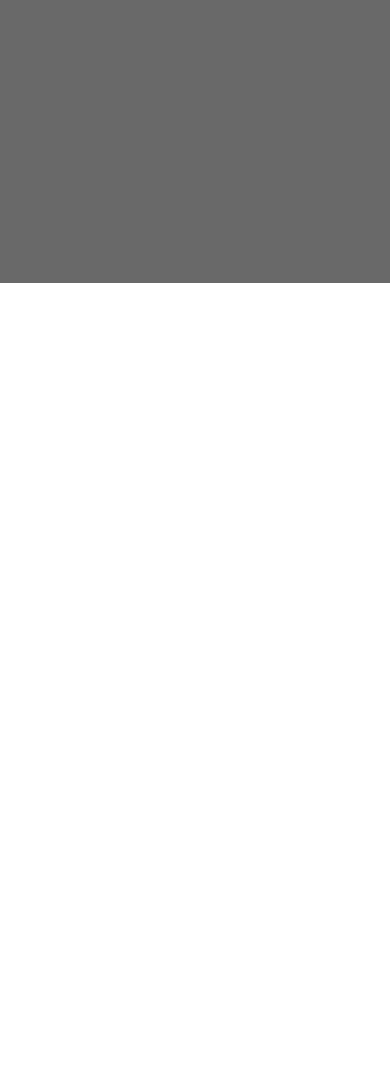
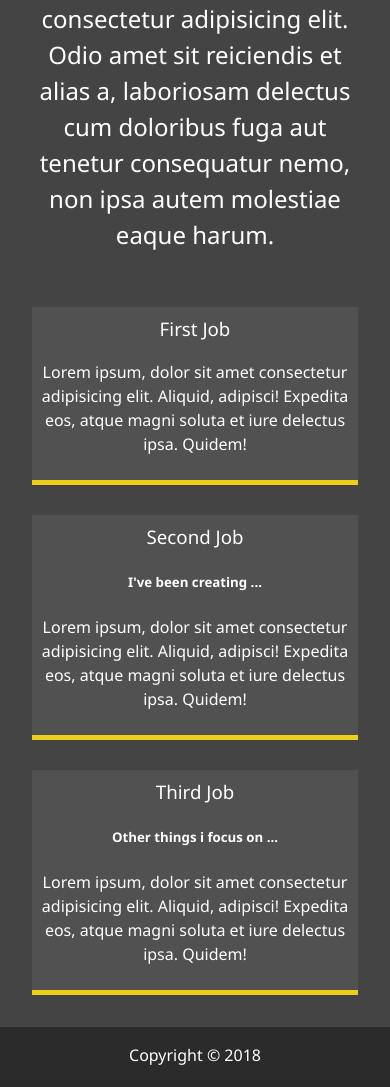
Before and after one commit to Diogn/Diogn.github.io, a website: page dist/about.html in a window 390 px wide. Shown: the part 561-1648 px from the top of the page. Before the commit the page ends 844 px from the top, so only its background shows below. Drawn offline with Linux system fonts and the light colour scheme.

Commit message:
make bio section, and create template for mobile format

```diff
--- a/scss/_mobile.scss
+++ b/scss/_mobile.scss
@@ -49,6 +49,17 @@
       height: 150px;
     }
   }
+
+  .about-info {
+    grid-template-areas:
+      'bioimage'
+      'bio'
+      'job1'
+      'job2'
+      'job3';
+
+      grid-template-columns: 1fr;
+  }
 }
 
 // Smartphones
--- a/scss/main.scss
+++ b/scss/main.scss
@@ -1,6 +1,5 @@
 @import 'config';
 @import 'menu';
-@import 'mobile';
 
 * {
   box-sizing: border-box;
@@ -51,7 +50,8 @@
 
 main {
   padding: 4rem;
-  height: 100%;
+  // height: 100%;
+  min-height: calc(100vh - 60px);
 
   .icons {
     margin-top: 1rem;
@@ -74,3 +74,57 @@
     }
   }
 }
+
+// About - Page
+
+
+
+.about-info {
+  display: grid;
+  grid-gap: 30px;
+  grid-template-areas:
+    'bioimage bio bio'
+    'job1 job2 job3';
+  grid-template-columns: repeat(3, 1fr);
+
+  .bio-image {
+    border-radius: 50%;
+    border: 3px solid $secondary-color;
+    width: 300px;
+    height: 240px;
+  }
+
+  .bio {
+    grid-area: bio;
+    font-size: 1.5rem;
+  }
+
+  .job-1 {
+    grid-area: job1;
+  }
+
+  .job-2 {
+    grid-area: job2;
+  }
+
+  .job-3 {
+    grid-area: job3;
+  }
+
+  .job {
+    background: lighten($primary-color, 5);
+    padding: 0.5rem;
+    border-bottom: $secondary-color 5px solid;
+  }
+}
+
+#main-footer {
+  text-align: center;
+  padding: 1rem;
+  background: darken($primary-color, 10);
+  color: set-text-color($primary-color);
+  height: 60px;
+}
+
+
+@import 'mobile';
```
Also changed, not shown: dist/about.html, dist/css/main.css, dist/img/pp-pink-lg.jpeg (added), dist/img/pp-pink-md.jpeg (added), dist/index.html.
